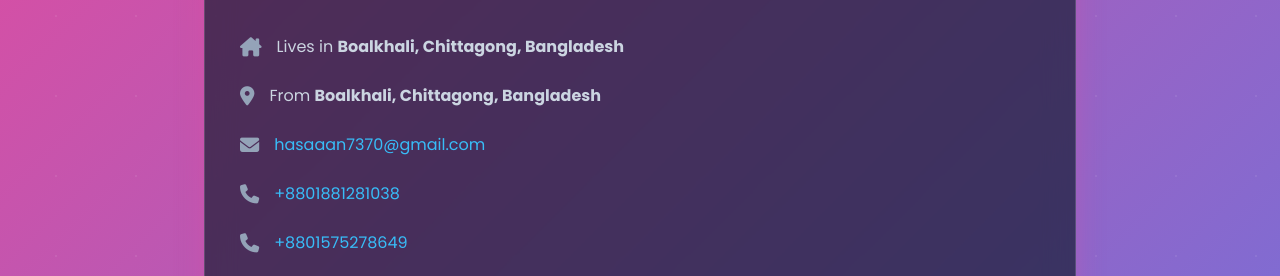
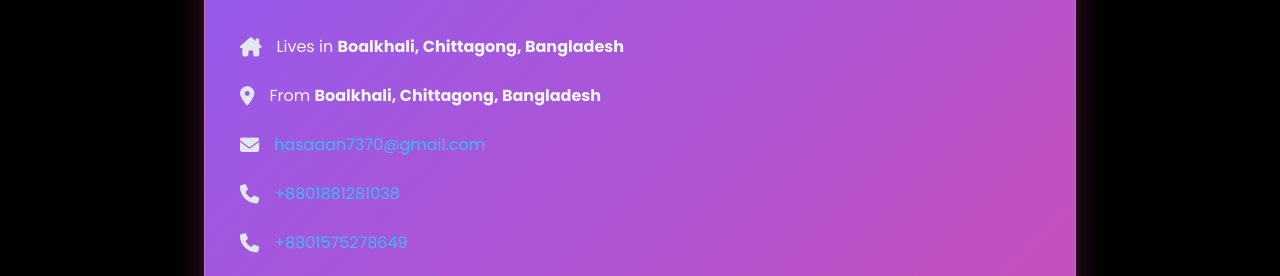
Before and after one commit to hasandot98/Mahamudul-Hasan, a plain HTML site: page index.html in a window 1280 px wide. Shown: the part 360-636 px from the top of the page. Drawn offline with Linux system fonts and the light colour scheme.

Commit message:
index.html

```diff
--- a/index.html
+++ b/index.html
@@ -10,25 +10,9 @@
     body {
       margin: 0;
       font-family: 'Poppins', sans-serif;
-      background: linear-gradient(135deg, #8b5cf6, #ec4899, #3b82f6);
-      background-size: 300% 300%;
-      animation: gradientMove 12s ease infinite;
+      background: #000; /* বাইরের background কালো */
       color: #e2e8f0;
       overflow-x: hidden;
-    }
-
-    /* Floating glowing particles */
-    body::before {
-      content: "";
-      position: fixed;
-      width: 200%;
-      height: 200%;
-      background: radial-gradient(circle, rgba(255,255,255,0.08) 1px, transparent 1px);
-      background-size: 80px 80px;
-      top: -50%;
-      left: -50%;
-      animation: floatBg 25s linear infinite;
-      z-index: 0;
     }
 
     .profile-box {
@@ -36,7 +20,9 @@
       max-width: 800px;
       margin: 50px auto;
       padding: 35px;
-      background: rgba(15, 23, 42, 0.65);
+      background: linear-gradient(135deg, #8b5cf6, #ec4899, #3b82f6); /* gradient শুধু box এর ভেতরে */
+      background-size: 300% 300%;
+      animation: gradientMove 12s ease infinite;
       border: 1px solid rgba(255, 255, 255, 0.15);
       border-radius: 25px;
       box-shadow: 0 0 30px rgba(236, 72, 153, 0.3);
@@ -87,7 +73,7 @@
 
     .profile-box p {
       font-size: 1.15rem;
-      color: #cbd5e1;
+      color: #f1f5f9;
       margin-top: 10px;
       margin-bottom: 25px;
     }
@@ -104,7 +90,7 @@
       align-items: flex-start;
       gap: 15px;
       padding: 12px 0;
-      color: #cbd5e1;
+      color: #f1f5f9;
       border-radius: 10px;
       animation: slideIn 0.6s ease;
       animation-fill-mode: both;
@@ -120,7 +106,7 @@
     .profile-box li:nth-child(8) { animation-delay: 0.9s; }
 
     .profile-box li i {
-      color: #94a3b8;
+      color: #e2e8f0;
       font-size: 1.2rem;
       margin-top: 4px;
       flex-shrink: 0;
@@ -179,11 +165,6 @@
       50% { background-position: 100% 50%; }
       100% { background-position: 0% 50%; }
     }
-
-    @keyframes floatBg {
-      from { transform: translate(0, 0); }
-      to { transform: translate(80px, 80px); }
-    }
   </style>
 </head>
 <body>
```
